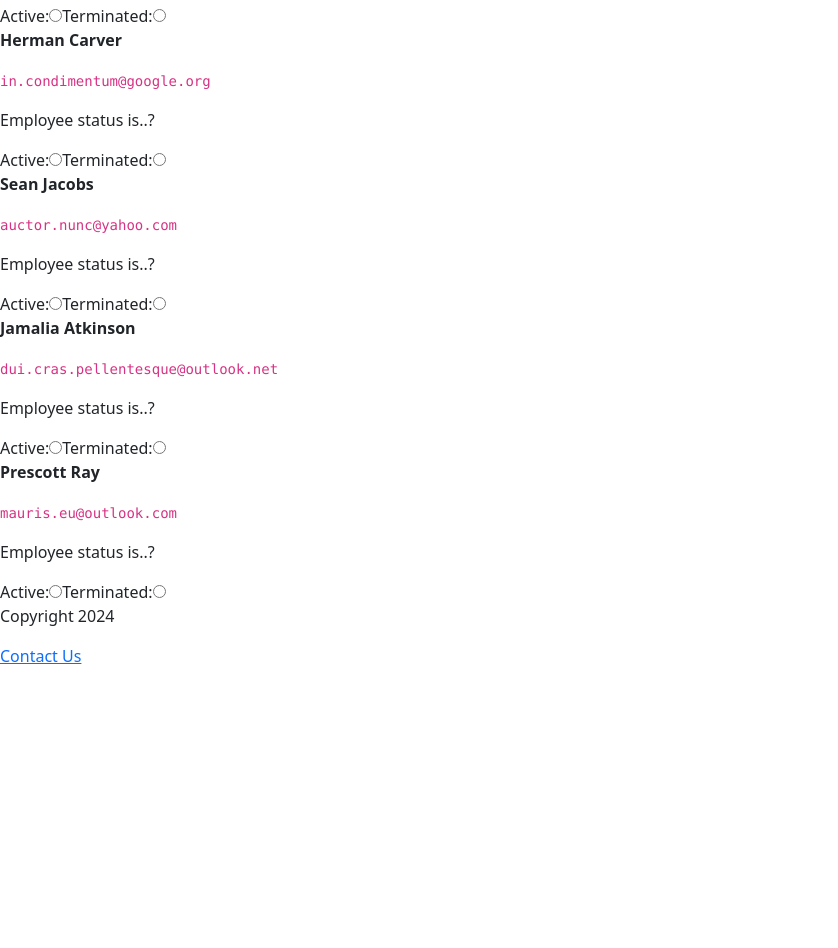
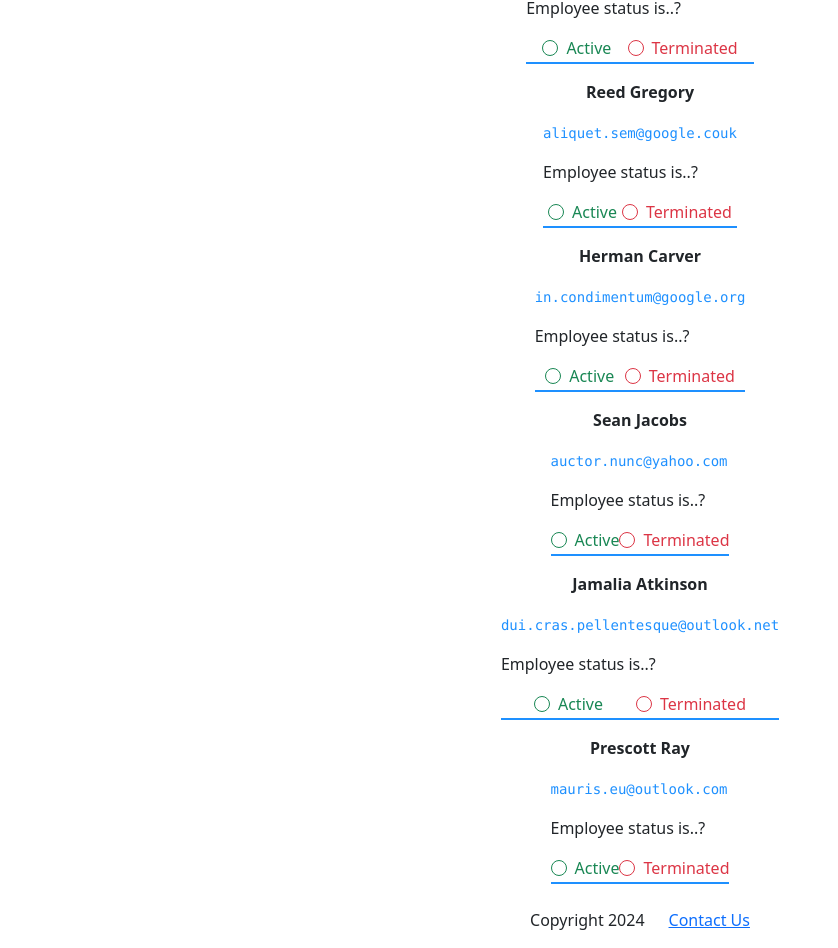
Before and after one commit to Smoot-Mena/react-helpdesk, a React (Vite) app: page /users in a window 1280 px wide. Shown: the part 836-1784 px from the top of the page, without its empty margins (0-838 px from the left). Before the commit the page ends 1504 px from the top, so only its background shows below. Built offline with nearby package versions, Linux system fonts and the light colour scheme.

Commit message:
Adds and finishes styles
Finishes the styles for the Footer component, Login and Users pages, starts styles for Dashboard.

```diff
--- a/src/components/Dashboard.jsx
+++ b/src/components/Dashboard.jsx
@@ -1,8 +1,16 @@
-import React from 'react'
+import React from 'react';
+import Stack from "react-bootstrap/Stack";
+import Row from "react-bootstrap/Row";
+import Col from "react-bootstrap/Col";
+import Container from "react-bootstrap/Container";
 
 const Dashboard = () => {
   return (
-    <section>Dashboard</section>
+    <Container className='d-flex align-content-center justify-content-center'>
+      <Row className='justify-content-sm-center'>
+        <Col xs="auto">Dashboard</Col>
+      </Row>
+    </Container>
   )
 }
 
--- a/src/components/Footer.jsx
+++ b/src/components/Footer.jsx
@@ -1,12 +1,18 @@
 import React from 'react';
 import { Link } from 'react-router-dom';
 
+import Stack from "react-bootstrap/Stack";
+
 const Footer = () => {
   return (
-    <section id='footer'>
+    <Stack direction='horizontal'
+    gap={4} id='footer'
+    className='d-flex align-content-md-end justify-content-center mt-4'>
       <p>Copyright 2024</p>
-      <Link>Contact Us</Link>
-    </section>
+      <p>
+        <Link>Contact Us</Link>
+      </p>
+    </Stack>
   )
 }
 
--- a/src/pages/Login.jsx
+++ b/src/pages/Login.jsx
@@ -36,11 +36,12 @@ const Login = () => {
       </Row>
 
       <Form onSubmit={handleSubmit} name='login'>
-        <Form.Group className='mb-3 mx-3 mt-5' controlId='email'>
+        <Form.Group className='mb-3 mx-3 mt-5 mw-vw-50' controlId='email'>
             <Form.Label>Email Address: </Form.Label>
             <Form.Control type='email'
             onChange={(event) => setUserEmail(event.target.value)}
-            required/>
+            required
+            className='text-bg-secondary'/>
             <Form.Text className='text-muted'>Enter your email address above</Form.Text>
         </Form.Group>
 
@@ -49,7 +50,8 @@ const Login = () => {
             <Form.Control
             type='password'
             minLength={6} onChange={(event) => setUserPassword(event.target.value)}
-            required/>
+            required
+            className='text-bg-secondary'/>
             <Form.Text>Type in your password above</Form.Text>
           </Form.Group>
 
--- a/src/pages/Users.jsx
+++ b/src/pages/Users.jsx
@@ -1,39 +1,50 @@
 import React from 'react';
 import users from "../json/users.json";
-import NavBar from '../components/NavBar';
+import NavBar from '../components/Navbar';
 import Footer from '../components/Footer';
+
+import Stack from "react-bootstrap/Stack";
+import Form from "react-bootstrap/Form";
 
 const Users = () => {
   return (
     <>
         <NavBar />
 
-            <section>
+            <Stack gap={3} className='user-list w-auto mt-5 pt-5 mx-4 px-4'>
                 {users && users.map((user, index) => (
-                    <section className='user' key={index}>
-                        <p>
+                    <Stack
+                    className='user'
+                    key={index}
+                    style={{borderBottom: "2px solid dodgerblue", margin: "0 auto"}}>
+                        <p style={{textAlign: "center"}}>
                             <strong>{user.name}</strong>
                         </p>
                         <p>
-                            <code>{user.email}</code>
+                            <code style={{color: "dodgerblue"}}>{user.email}</code>
                         </p>
                         <section>
                             <p>Employee status is..?</p>
-                            <form>
-                                <label name="active-terminated">Active: </label>
-                                <input name="active-terminated" type="radio" value={"active"} />
-
-                                <label name="active-terminated">Terminated: </label>
-                                <input name="active-terminated" type="radio" value={"terminated"}/>
-                            </form>
+                            <Form>
+                                <Form.Group className='d-flex justify-content-evenly'>
+                                    <Form.Check name='employee-status' type='radio' label="Active" isValid/>
+                                    <Form.Check name='employee-status' type='radio' label="Terminated" isInvalid/>
+                                </Form.Group>
+                            </Form>
                         </section>
-                    </section>
+                    </Stack>
                 ))}
-            </section>
+            </Stack>
 
         <Footer />
     </>
   )
 }
 
-export default Users
+export default Users;
+
+{/* <label name="active-terminated">Active: </label>
+                                <input name="active-terminated" type="radio" value={"active"} />
+
+                                <label name="active-terminated">Terminated: </label>
+                                <input name="active-terminated" type="radio" value={"terminated"}/> */}
```
